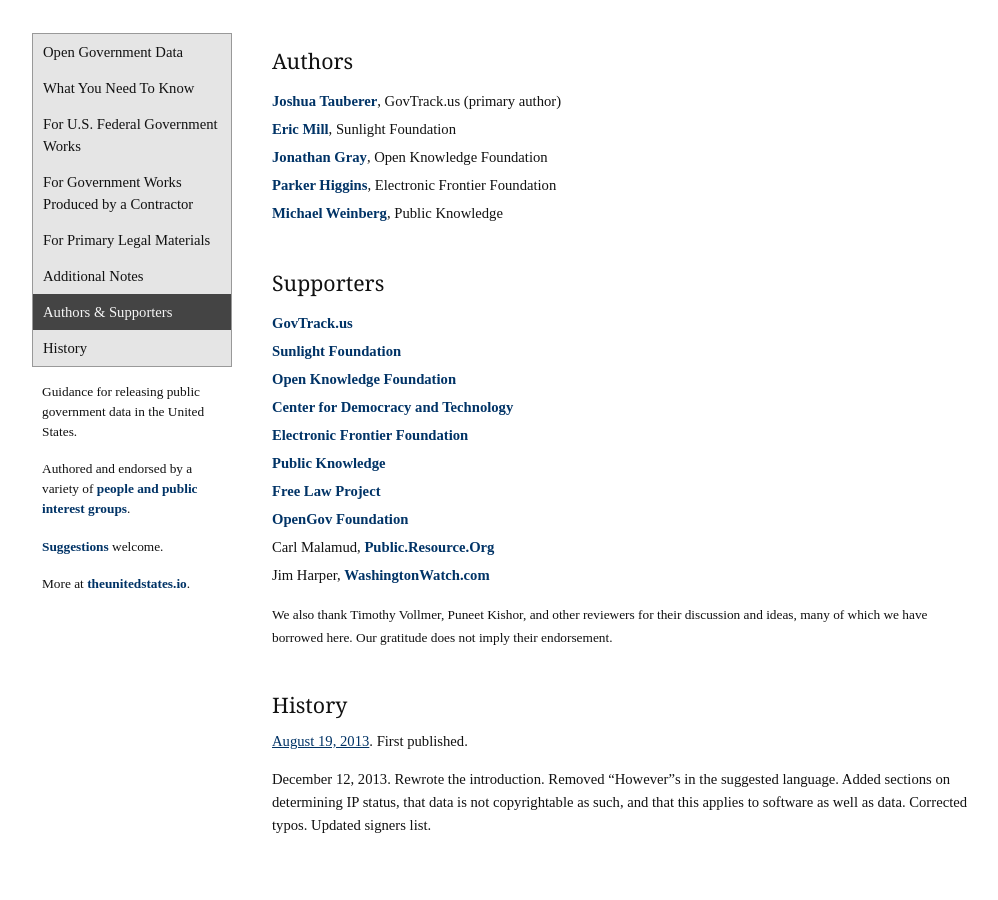
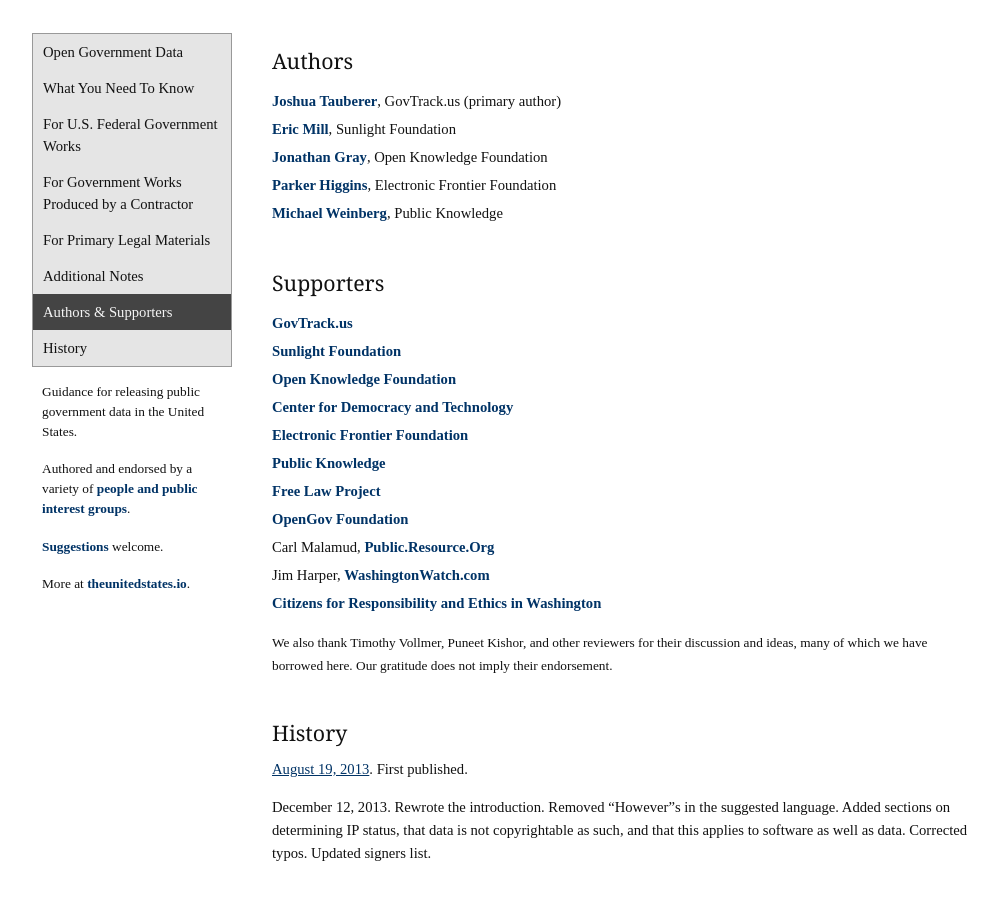
Before and after one commit to unitedstates/licensing, a Jekyll site: the page built from index.md, in a window 1280 px wide and 900 px high, scrolled down 3457 px. Shown: the whole window, without its empty margins (18-1016 px from the left). Built offline with Jekyll 4.4.1, drawn with Linux system fonts in a browser that asks for light colours; nearby versions of some CDN libraries; some web fonts are replaced; before the commit the page ends 4329 px from its top, so only the background shows below that.

Commit message:
Add CREW

```diff
--- a/index.md
+++ b/index.md
@@ -118,6 +118,7 @@ The [Open Data Commons Public Domain Dedication and License (PDDL)][6] is very s
 * [OpenGov Foundation](http://opengovfoundation.org/)
 * Carl Malamud, [Public.Resource.Org](https://public.resource.org/)
 * Jim Harper, [WashingtonWatch.com](http://www.washingtonwatch.com/)
+* [Citizens for Responsibility and Ethics in Washington](http://www.citizensforethics.org/)
 {:.supporters.people}
 
 We also thank Timothy Vollmer, Puneet Kishor, and other reviewers for their discussion and ideas, many of which we have borrowed here. Our gratitude does not imply their endorsement.
```
